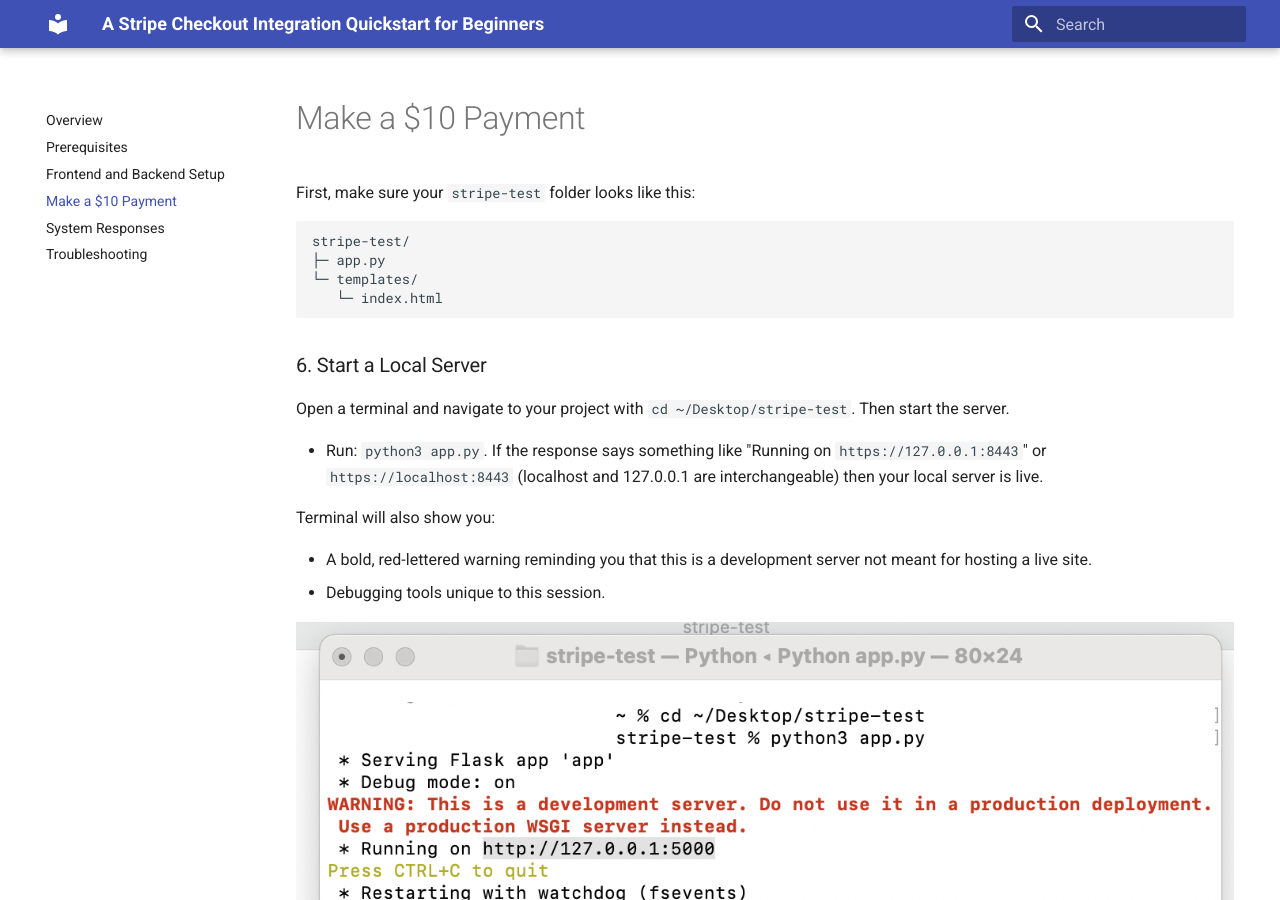
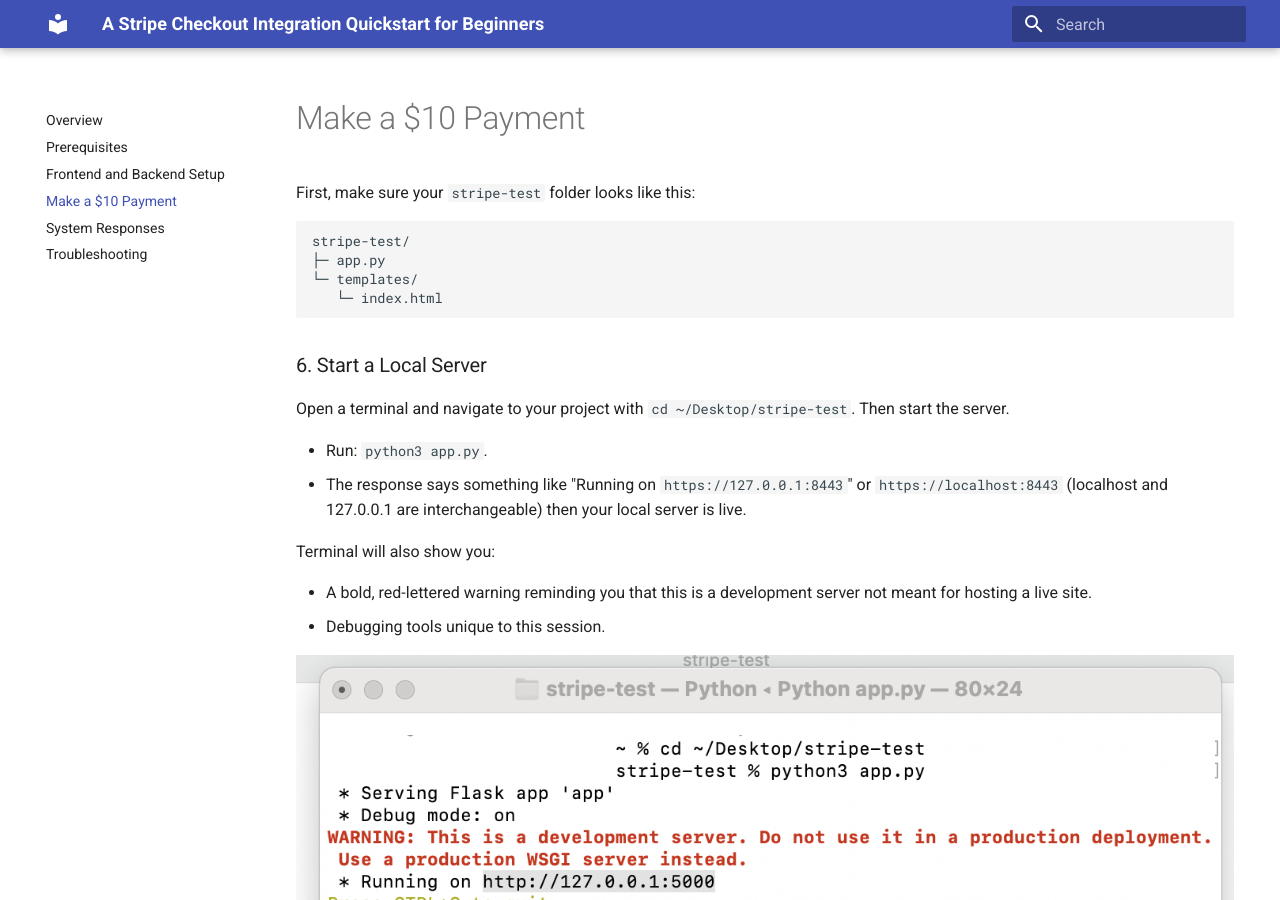
Before and after one commit to codymauro/stripe-payment-guide, an MkDocs documentation site: the page built from docs/integration.md, in a window 1280 px wide and 900 px high. Built offline with MkDocs 1.6.1 and Material for MkDocs 9.7.7, drawn with Linux system fonts in a browser that asks for light colours.

```diff
--- a/docs/integration.md
+++ b/docs/integration.md
@@ -12,7 +12,8 @@ stripe-test/
 ### 6. Start a Local Server
 Open a terminal and navigate to your project with `cd ~/Desktop/stripe-test`. Then start the server.
 
-- Run: `python3 app.py`. If the response says something like "Running on `https://127.0.0.1:8443`" or `https://localhost:8443` (localhost and 127.0.0.1 are interchangeable) then your local server is live.
+- Run: `python3 app.py`.
+- The response says something like "Running on `https://127.0.0.1:8443`" or `https://localhost:8443` (localhost and 127.0.0.1 are interchangeable) then your local server is live.
 
 Terminal will also show you:
 
@@ -36,7 +37,7 @@ Create a Checkout Session (the temporary Stripe “shopping cart”) directly fr
 
 **Click the link**
 
-- After clicking past the warning, your bare-bones test site should appear, looking like this:
+After clicking past the warning, your bare-bones test site should appear, looking like this:
 
 ![The frontend of our simple HTML site contains a single button to pay $10](images/front-end-html.png)
 
```
